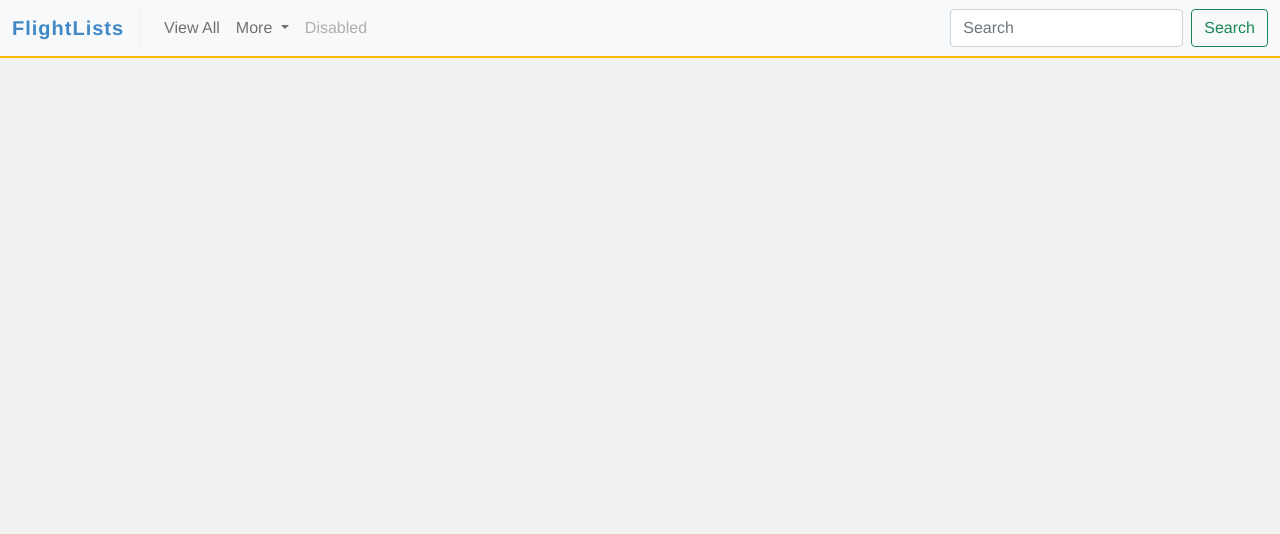
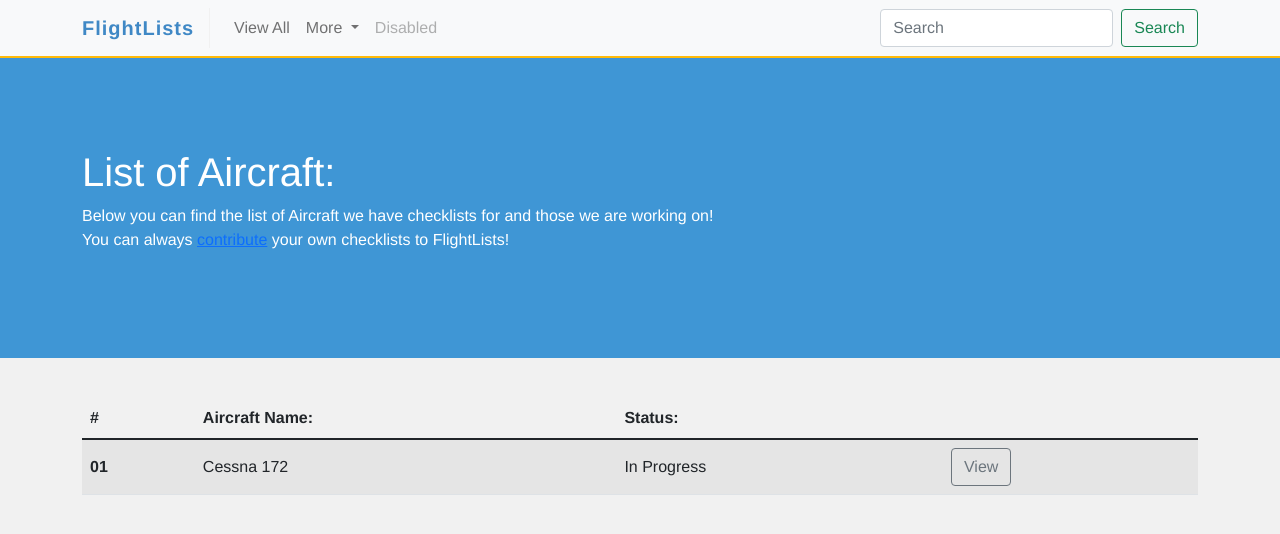
Before and after one commit to AllanOcelot/FlightLists, a Vue app: page /List in a window 1280 px wide. Shown: the top 534 px of the page. Built offline with nearby package versions, Linux system fonts and the light colour scheme.

Commit message:
Content
- Meat on the bones of the site, as the idea slowly comes together

```diff
--- /dev/null
+++ b/public/Data/list.JSON
@@ -0,0 +1,10 @@
+{
+  "Data" : [
+    {
+      "ID": "01",
+      "Name": "Cessna 172",
+      "Status": "In Progress",
+      "Filename": "cessna_172"
+    }
+  ]
+}
--- /dev/null
+++ b/src/assets/common.scss
@@ -0,0 +1,35 @@
+// SCSS for common, reused styling.
+
+.pre-loader {
+  height: 100px;
+  background: $color-white;
+  border-radius: 6px;
+  align-items: center;
+  flex-direction: column;
+  opacity: 0.8;
+  position: fixed;
+  width: 300px;
+  height: 160px;
+  top: calc(50% - 80px);
+  left: calc(50% - 150px);
+  p {
+    font-size: 1em;
+    margin: 20px 0 0 0;
+  }
+}
+
+
+.introduction-banner {
+  min-height: 300px;
+  background: $color-light-blue;
+  color: $color-white;
+  justify-content: center;
+  align-items: center;
+  display: flex;
+  flex-direction: column;
+  margin-bottom: 40px;
+
+  &.left {
+    text-align: left;
+  }
+}
--- a/src/assets/vars.scss
+++ b/src/assets/vars.scss
@@ -12,7 +12,9 @@ $brand-green: #3fc575;
 $brand-dark: #3d3a4b;
 $brand-yellow: #ffba08;
 $brand-blue: #3f88c5;
-$brand-blue-dark: #0c1946;
+$brand-blue-dark: #243256;
 
 $color-white: #fff;
 $color-grey: #f1f1f1;
+$color-steel: #565b66;
+$color-light-blue: #3f96d5;
--- a/src/components/CheckList.vue
+++ b/src/components/CheckList.vue
@@ -12,23 +12,24 @@
     <div class="info" v-if="CheckListData.Name">
       <h3>{{CheckListData.Name}}:</h3>
       <p>{{CheckListData.Desc}}</p>
-    </div>
 
-
-    <ul class="nav nav-tabs" v-if="CheckListData.Data">
-      <li
+      <div class="button-container">
+        <span
           v-for="item in CheckListData.Data"
           :key="item"
           class="nav-item"
         >
-        <span
-          class="nav-link"
-          :class="{active: selected === item.Title}"
+          <button
+            type="button"
+            class="btn btn-secondary"
+            :class="{'active': selected === item.Title}"
             @click="selected = item.Title">
             {{item.Title}}
+          </button>
         </span>
-      </li>
-    </ul>
+      </div>
+    </div>
+
 
     <div class="checklist-container" v-if="CheckListData.Data">
       <div
@@ -130,7 +131,6 @@ export default {
         this.loadingError = true
       })
   },
-
   methods: {
     getPercentage(partialValue, totalValue) {
       return (100 * partialValue) / totalValue;
@@ -183,24 +183,7 @@ export default {
 
 <style lang="scss" scoped>
   @import "../assets/vars.scss";
-
-  .pre-loader {
-    height: 100px;
-    background: #fff;
-    border-radius: 6px;
-    align-items: center;
-    flex-direction: column;
-    opacity: 0.8;
-    position: fixed;
-    width: 300px;
-    height: 160px;
-    top: calc(50% - 80px);
-    left: calc(50% - 150px);
-    p {
-      font-size: 1em;
-      margin: 20px 0 0 0;
-    }
-  }
+  @import "../assets/common.scss";
 
   .checklist-main {
     background: #fff;
@@ -208,7 +191,7 @@ export default {
     overflow: hidden;
 
     .info {
-      padding: 60px 20px;
+      padding: 60px 0 40px 0;
       background: $brand-blue;
       color: $color-white;
 
@@ -219,16 +202,21 @@ export default {
         padding: 0;
         margin: 0;
       }
-    }
 
-    .nav-tabs {
-      background: $color-grey;
+      .button-container {
         padding: 20px 0 0 0;
 
+        button {
+          margin: 0 10px;
+          border: 1px solid #fff;
+          background: none;
+          &:hover, &.active {
+            background: $color-white;
+            color: $brand-blue-dark;
+            transition: all 0.2s;
           }
-
-    .checklist-container {
-      padding: 20px;
+        }
+      }
     }
 
     .checklist {
@@ -241,7 +229,7 @@ export default {
           text-align: left;
           padding: 10px 20px;
           margin: 0;
-          background: $brand-dark;
+          background: $color-steel;
           font-weight: 600;
           color: #fff;
           position: relative;
@@ -293,6 +281,7 @@ export default {
           position: relative;
           z-index: 0;
           opacity: 0;
+          background: $color-white;
           transition: all 0.6s ease-in-out;
 
           &.visible {
@@ -335,6 +324,12 @@ export default {
           }
         }
       }
+
+      .form-check-input:checked {
+        background-color: $brand-blue;
+        border-color: $brand-blue;
+      }
+
     }
   }
 
--- a/src/components/Header.vue
+++ b/src/components/Header.vue
@@ -1,24 +1,32 @@
 <template>
   <nav class="navbar navbar-expand-lg navbar-light bg-light">
-    <div class="container-fluid">
-      <router-link to="/" class="navbar-brand">FlightLists</router-link>
+    <div class="container">
+      <div class="row">
+        <div class="col">
+          <router-link to="/" class="navbar-brand">
+            FlightLists
+          </router-link>
           <button class="navbar-toggler" type="button" data-bs-toggle="collapse" data-bs-target="#navbarSupportedContent" aria-controls="navbarSupportedContent" aria-expanded="false" aria-label="Toggle navigation">
             <span class="navbar-toggler-icon"></span>
           </button>
           <div class="collapse navbar-collapse" id="navbarSupportedContent">
             <ul class="navbar-nav me-auto mb-2 mb-lg-0">
               <li class="nav-item">
-            <router-link to="/list" class="nav-link">View All</router-link>
+                <router-link to="/List" class="nav-link">View All</router-link>
               </li>
               <li class="nav-item dropdown">
                 <a class="nav-link dropdown-toggle" href="#" id="navbarDropdown" role="button" data-bs-toggle="dropdown" aria-expanded="false">
                   More
                 </a>
                 <ul class="dropdown-menu" aria-labelledby="navbarDropdown">
-              <li><a class="dropdown-item" href="#">How To Use</a></li>
+                  <li><a class="dropdown-item" href="#">FAQ</a></li>
                   <li><a class="dropdown-item" href="#">Contribute</a></li>
                   <li><hr class="dropdown-divider"></li>
-              <li><a class="dropdown-item" href="#">FAQ</a></li>
+                  <li>
+                    <router-link to="/Create" class="dropdown-item">
+                      Create Checklist
+                    </router-link>
+                  </li>
                 </ul>
               </li>
               <li class="nav-item">
@@ -29,6 +37,8 @@
               <input class="form-control me-2" type="search" placeholder="Search" aria-label="Search">
               <button class="btn btn-outline-success" type="submit">Search</button>
             </form>
+          </div>
+        </div>
       </div>
     </div>
   </nav>
@@ -50,7 +60,13 @@ export default {
   .navbar {
     border-bottom: 2px solid $brand-yellow;
 
+    .container {
+      display: block;
+      justify-content: initial;
+    }
+
     .navbar-brand {
+      float: left;
       color: $brand-blue;
       font-weight: 600;
       letter-spacing: 1px;
--- /dev/null
+++ b/src/views/CreateChecklist.vue
@@ -0,0 +1,174 @@
+<template>
+  <div class="introduction-banner left">
+    <div class="container">
+      <div class="row">
+        <div class="col">
+          <h1>Create Checklist:</h1>
+          <p>Please use the following tool to create your own Checklist data in JSON. <br>
+          The resulting checklist can be submitted to FlightLists, making a greater experience for everyone!</p>
+        </div>
+      </div>
+    </div>
+  </div>
+
+
+  <div class="list-container">
+    <div class="container">
+      <div class="row">
+        <div class="col">
+          <div class="content-wrapper">
+              <label :for="defaultData.Name" class="form-label">Aircraft Name:</label>
+              <input type="text" class="form-control" :id="defaultData.Name" v-model="defaultData.Name">
+              <label :for="defaultData.Desc" class="form-label">Description:</label>
+              <input type="text" class="form-control" :id="defaultData.Desc" v-model="defaultData.Desc">
+
+
+              <div class="type-selection">
+                <p class="title">Type To Edit:</p>
+                  <button type="button" class="btn btn-outline-secondary"
+                    v-for="data in defaultData.Data" :key="data.Title"
+                    @click="selected = data.Title"
+                    :class="{active: selected === data.Title}"
+                  >
+                  {{data.Title}}
+                  </button>
+                  <button
+                    type="button"
+                    class="btn btn-outline-secondary add"
+                    @click="addType()"
+                  >
+                    Add Type
+                    <i class="bi bi-plus"></i>
+                  </button>
+              </div>
+
+
+              <div v-for="data in defaultData.Data" :key="data.Name">
+                <label :for="data.Title" class="form-label">Section Name:</label>
+                <input type="email" class="form-control" :id="data.Title" v-model="data.Title">
+
+
+
+                <div class="type" v-for="type in data.Data" :key="type.Title">
+                  <div id="emailHelp" class="form-text">We'll never share your email with anyone else.</div>
+                    <div class="section" v-for="section in type.Data" :key="section.Title">
+                      <div class="item" v-for="item in section.Data" :key="item.Name">
+                      </div>
+                      <button type="button" class="btn btn-primary">Add Item</button>
+                    </div>
+                    <button type="button" class="btn btn-primary">Add Section</button>
+                </div>
+              </div>
+
+
+
+          </div>
+        </div>
+      </div>
+    </div>
+  </div>
+</template>
+
+<script>
+export default {
+  name: 'Create',
+  data: function(){
+    return {
+      loading: true,
+      loadingError: false,
+      selected: 'PreFlight',
+      defaultData: {
+        "Name": "Enter Aircraft name",
+        "Desc": "A short description here, summarise the aircraft",
+        "Author": "Example: Joe Boss",
+        "Data": [
+        {
+          "Title": "PreFlight",
+          "Desc": "Example: Checks to be carried out at PreFlight",
+          "Completed": false,
+          "Data":
+          [
+            {
+              "Title": "Exampl: Cabin",
+              "Hidden": true,
+              "Data":
+              [
+              {
+                "Name": "Example: Documents",
+                "Type": "Text",
+                "Value": false,
+                "ToDo": "Example: A.R.R.O.W",
+                "Desc": "Example: Remember to check A.R.R.O.W"
+              }
+            ]
+          }
+      ]}
+    ]}
+  }
+  },
+  components: {
+
+  },
+  methods: {
+    addType(){
+      let newData = {
+          "Title": "Enter Section Name",
+          "Desc": "Enter Section Description",
+          "Completed": false,
+          "Data":
+          [
+            {
+              "Title": "Enter Title",
+              "Hidden": true,
+              "Data":
+              [
+              {
+                "Name": "Enter Name",
+                "Type": "Text",
+                "Value": false,
+                "ToDo": "Enter Action to do",
+                "Desc": "Enter description / additional information"
+              }
+            ]
+          }
+      ]}
+
+      this.defaultData.Data.push(newData)
+    }
+  }
+};
+</script>
+
+<style lang="scss" scoped>
+    @import "../assets/vars.scss";
+    @import "../assets/common.scss";
+
+
+    .list-container {
+      .info {
+        background: $color-white;
+        text-align: left;
+      }
+
+      .type-selection {
+        margin: 20px 0;
+        padding: 20px 0;
+        border-top: 2px solid $color-grey;
+        border-bottom: 2px solid $color-grey;
+        .add {
+          float: right;
+        }
+      }
+
+      .content-wrapper {
+        background: $color-white;
+        text-align: left;
+        padding: 20px;
+
+        label {
+          margin-top: 10px;
+        }
+      }
+    }
+
+</style>
--- a/src/views/Home.vue
+++ b/src/views/Home.vue
@@ -51,13 +51,7 @@ export default {
 };
 </script>
 
-<style scoped>
- .introduction-banner {
-    min-height: 300px;
-    background: #fff;
-    justify-content: center;
-    align-items: center;
-    display: flex;
-    margin-bottom: 40px;
- }
+<style lang="scss" scoped>
+    @import "../assets/vars.scss";
+    @import "../assets/common.scss";
 </style>
--- /dev/null
+++ b/src/views/List.vue
@@ -0,0 +1,109 @@
+<template>
+  <div class="d-flex justify-content-center pre-loader" v-if="loading === true || loadingError === true">
+    <div class="spinner-border" role="status" v-if="!loadingError">
+      <span class="sr-only"></span>
+    </div>
+    <p v-if="!loadingError">Now Loading, please wait...</p>
+    <p v-else>There was an error loading this data</p>
+    <router-link to="/">Return Home</router-link>
+  </div>
+
+  <div class="introduction-banner left">
+    <div class="container">
+      <div class="row">
+        <div class="col">
+          <h1>List of Aircraft:</h1>
+          <p>Below you can find the list of Aircraft we have checklists for and those we are working on!<br>
+          You can always <router-link to="contribute">contribute</router-link> your own checklists to FlightLists!</p>
+        </div>
+      </div>
+    </div>
+  </div>
+
+
+  <div class="list-container" v-if="!loading && !loadingError">
+    <div class="container">
+      <div class="row">
+        <div class="col">
+          <div class="content-wrapper">
+            <table class="table table-striped table-hover">
+              <thead>
+                <tr>
+                  <th scope="col">#</th>
+                  <th scope="col">Aircraft Name:</th>
+                  <th scope="col">Status:</th>
+                  <th></th>
+                </tr>
+              </thead>
+              <tbody>
+                <tr v-for="item in ListData" :key="item.ID"
+                    @click="viewList(item.Filename)"
+                >
+                  <th scope="row" class="align-middle">
+                    {{item.ID}}
+                  </th>
+                  <td class="align-middle">
+                    {{item.Name}}
+                  </td>
+                  <td class="align-middle">
+                    {{item.Status}}
+                  </td>
+                  <td class="align-middle">
+                    <router-link class="btn btn-outline-secondary" :to="'/Checklist/' + item.Filename">
+                      View
+                    </router-link>
+                  </td>
+                </tr>
+              </tbody>
+            </table>
+          </div>
+        </div>
+      </div>
+    </div>
+  </div>
+</template>
+
+<script>
+import axios from "axios";
+
+export default {
+  name: 'List',
+  data: function(){
+    return {
+      loading: true,
+      loadingError: false,
+      ListData: {}
+    }
+  },
+  mounted() {
+    // Request the Data.
+    axios
+      .get("/data/list.json")
+      .then(response => {
+        this.loading = false
+        this.ListData = response.data.Data
+      }).catch(error => {
+        console.log('Error with loading data is: ' + error)
+        this.loadingError = true
+      })
+  }
+};
+</script>
+
+<style lang="scss" scoped>
+    @import "../assets/vars.scss";
+    @import "../assets/common.scss";
+
+
+    .list-container {
+      .info {
+        background: #fff;
+        text-align: left;
+      }
+
+      table {
+        text-align: left;
+      }
+    }
+
+</style>
```
Also changed, not shown: src/App.vue (+8 -8 lines), src/router/index.js (+15 -2 lines), src/views/ChecklistPage.vue (+1 -7 lines). Lines whose indentation alone changed are shown as unchanged.
